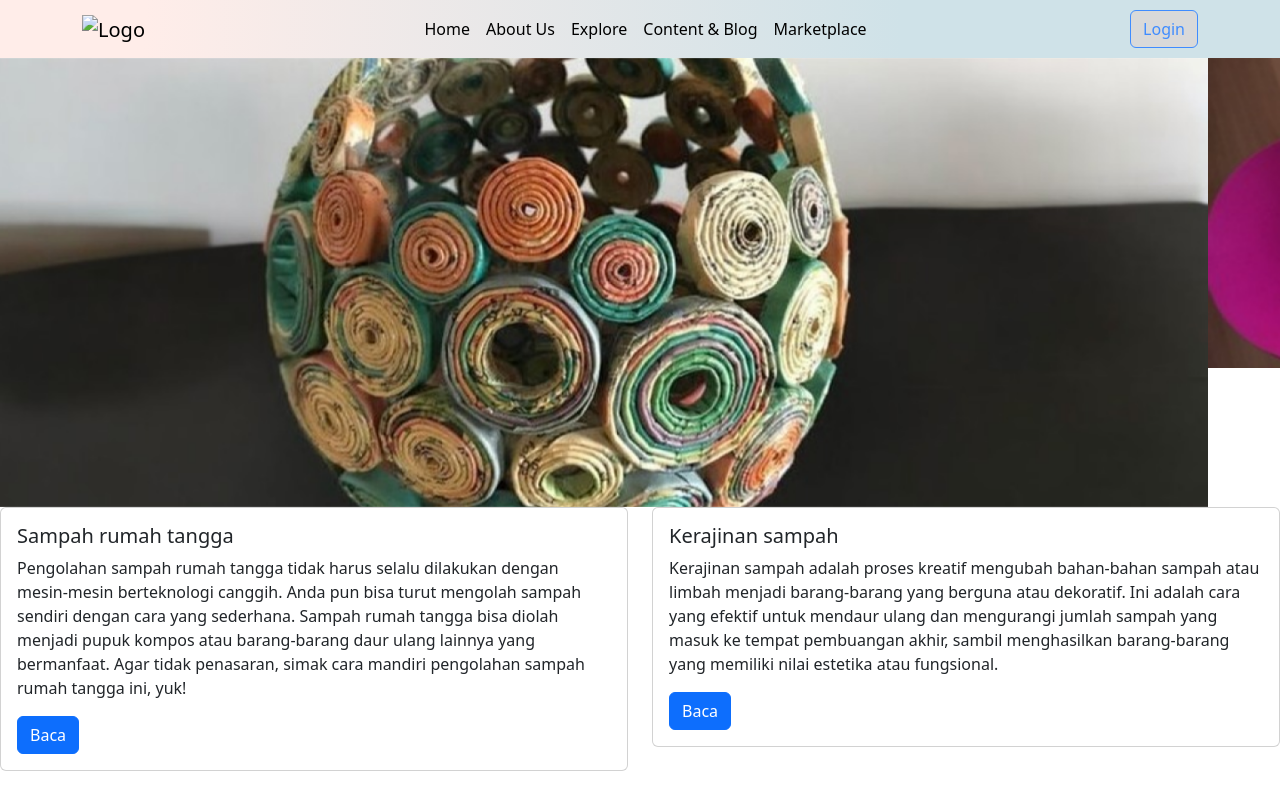
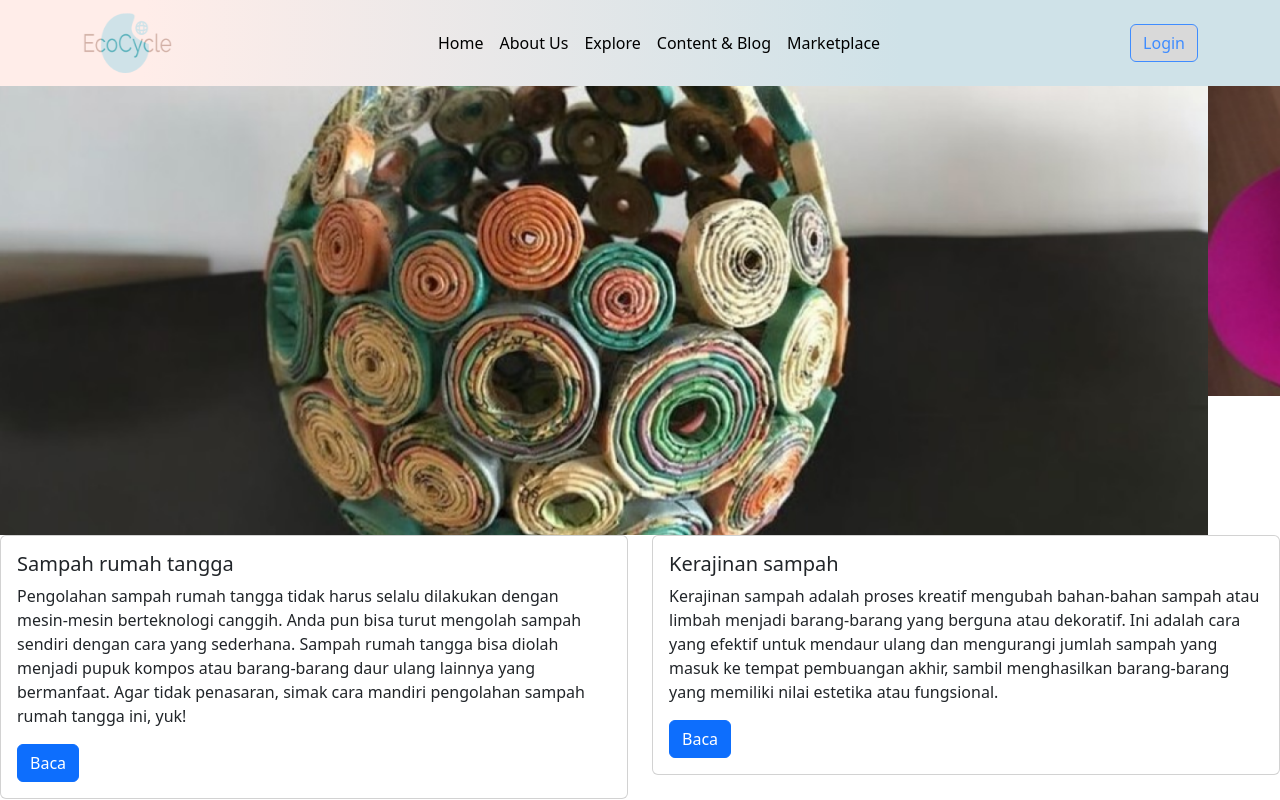
Before and after one commit to MfarisRf/Macro4-EcoCycle, a plain HTML site: page Beranda.html in a window 1280 px wide. Drawn offline with nearby package versions, Linux system fonts and the light colour scheme; files whose address does not match are found by name.

Commit message:
Update Beranda.html
masukin logo

```diff
--- a/Beranda.html
+++ b/Beranda.html
@@ -12,7 +12,7 @@
     <nav class="navbar navbar-expand-lg" style="background-image: radial-gradient(circle at -18.3% 31.7%, #FFEDE9 0, #FFEDE9 25%, #CFE2E8 75%, #CFE2E8 75%, #CFE2E8 100%);">
       <div class="container">
         <a class="navbar-brand" href="Beranda.html">
-          <img src="/image/logo.png" alt="Logo" width="90" height="60"></a>
+          <img src="/assets/logo.png" alt="Logo" width="90" height="60"></a>
           <button class="navbar-toggler" type="button" data-bs-toggle="collapse" data-bs-target="#navbarSupportedContent" aria-controls="navbarSupportedContent" aria-expanded="false" aria-label="Toggle navigation">
             <span class="navbar-toggler-icon"></span>
           </button>
```
